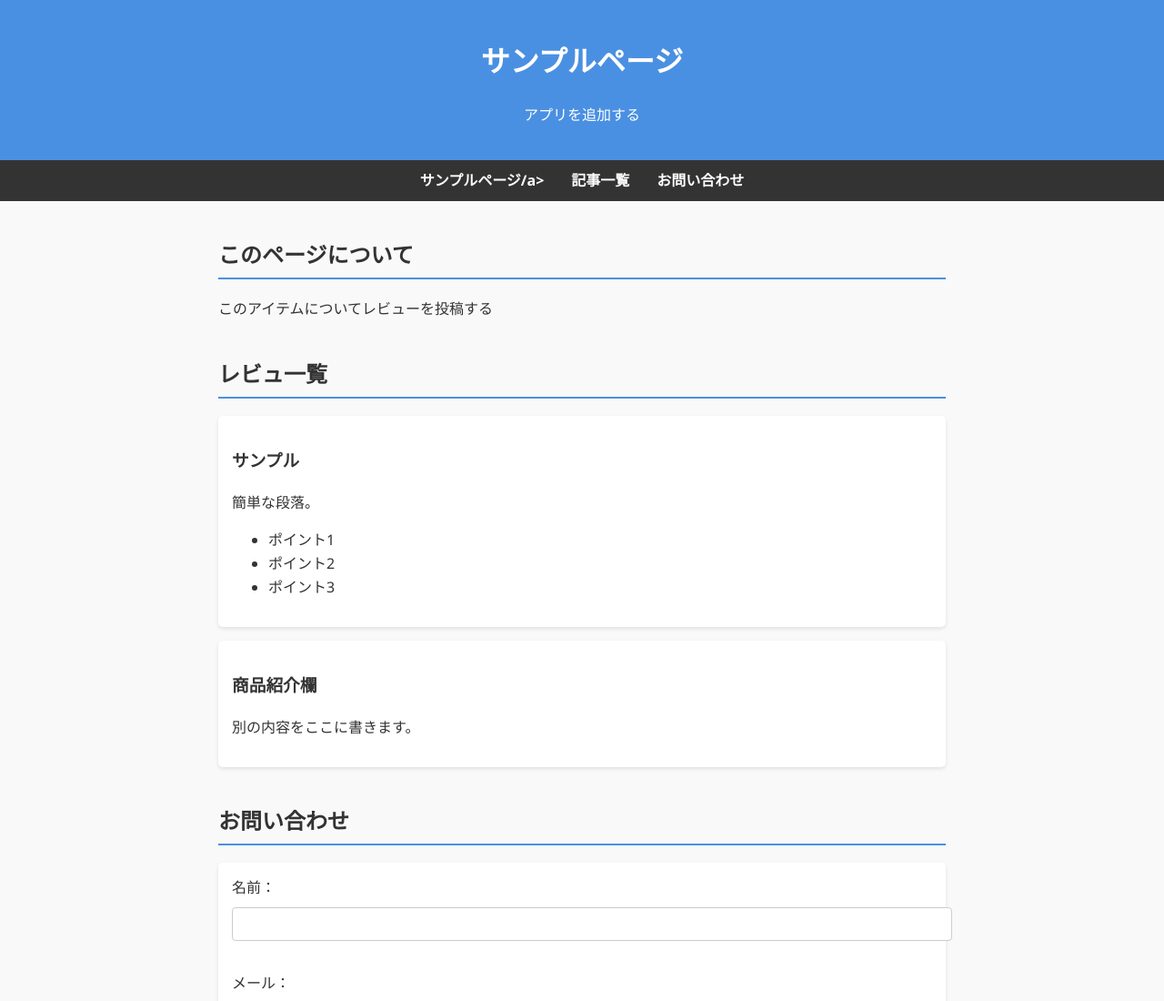
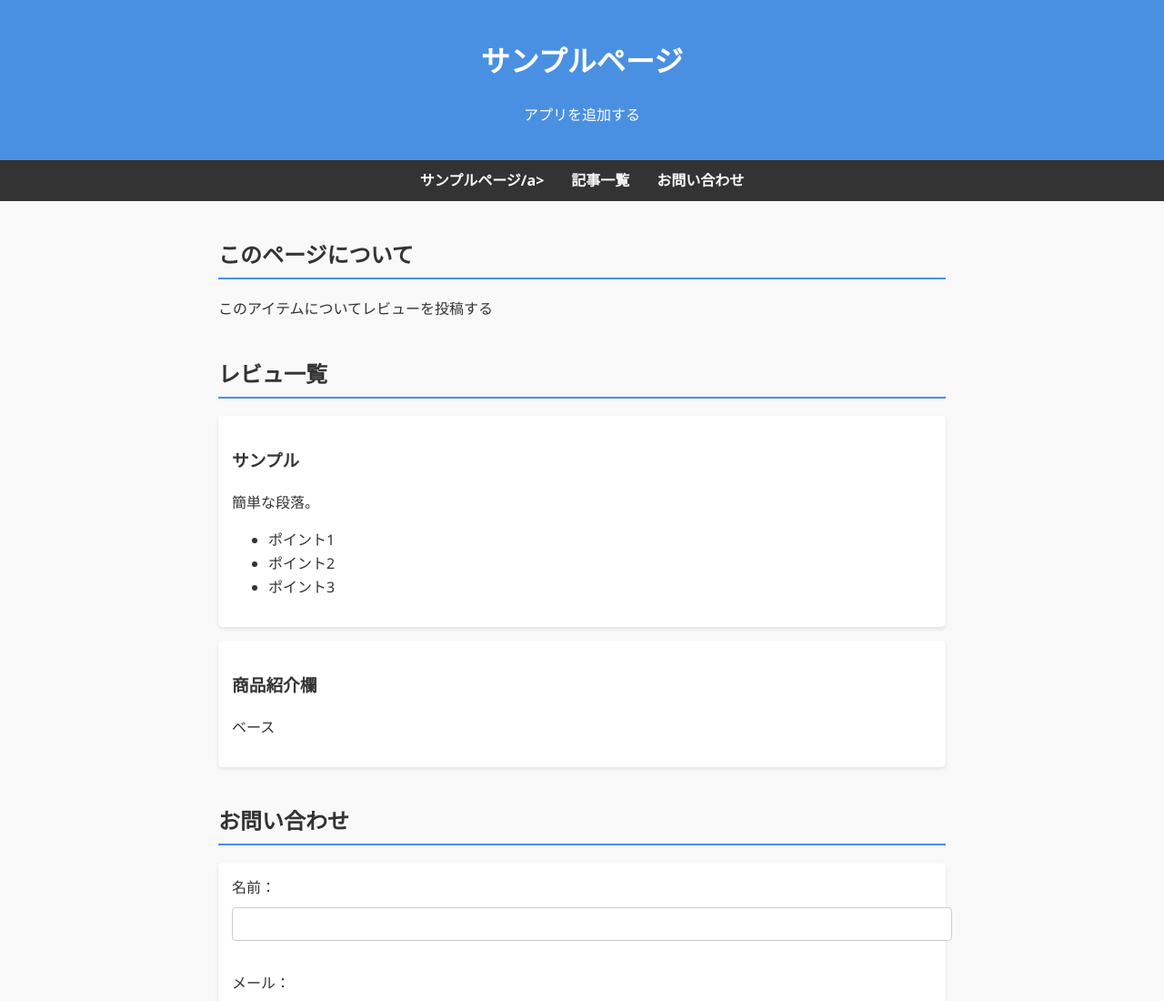
Before and after one commit to ayaseshiozaki/rensyuu, a plain HTML site: page index.html in a window 1280 px wide. Shown: the top 1100 px of the page at 91% size. Drawn offline with Linux system fonts and the light colour scheme.

Commit message:
一日一コミット

```diff
--- a/index.html
+++ b/index.html
@@ -40,7 +40,7 @@
 
       <article>
         <h3>商品紹介欄</h3>
-        <p>別の内容をここに書きます。</p>
+        <p>ベース</p>
       </article>
     </section>
 
```
